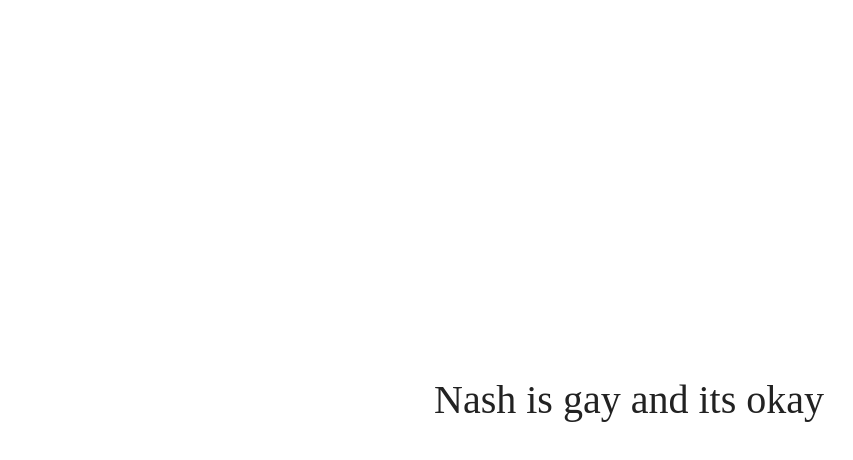
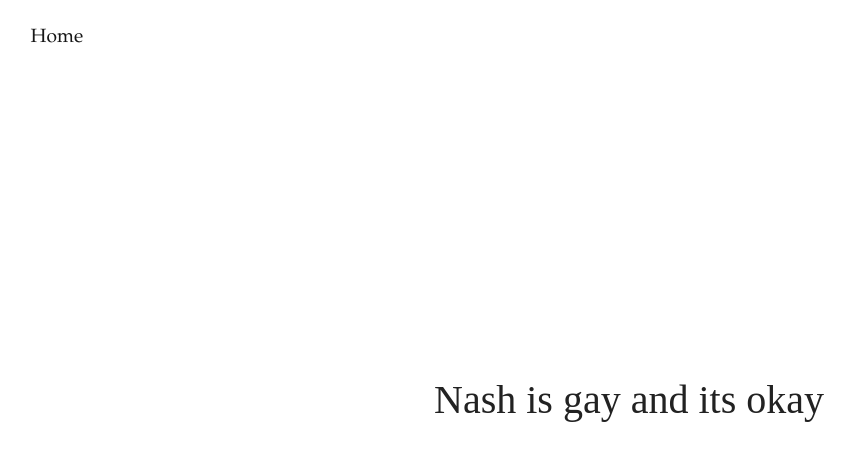
Before and after one commit to gwell11/aymesglidwebsite, a Next.js app: page /about in a window 1280 px wide. Shown: the top 460 px of the page, without its empty margins (11-864 px from the left). Built offline with nearby package versions, Linux system fonts and the light colour scheme; a web font is replaced by a local one.

Commit message:
Add Home button to /home and /about pages

```diff
--- a/src/app/about/page.tsx
+++ b/src/app/about/page.tsx
@@ -1,10 +1,30 @@
-import React from "react";
+"use client";
+import { useRouter } from "next/navigation";
 
 export default function AboutPage() {
+  const router = useRouter();
   return (
     <main
       className="flex flex-col items-center justify-center min-h-screen bg-white"
     >
+      {/* Home button in top-left corner */}
+      <button
+        style={{
+          position: 'absolute',
+          top: '2vh',
+          left: '2vw',
+          fontFamily: 'Papyrus, fantasy',
+          fontSize: '1.2rem',
+          background: 'rgba(255,255,255,0.7)',
+          borderRadius: '8px',
+          padding: '0.5rem 1rem',
+          zIndex: 10,
+          cursor: 'pointer',
+        }}
+        onClick={() => router.push("/")}
+      >
+        Home
+      </button>
       <span style={{ fontFamily: 'cursive', fontSize: '2.5rem', color: '#222' }}>
         Nash is gay and its okay
       </span>
--- a/src/app/home/page.tsx
+++ b/src/app/home/page.tsx
@@ -1,8 +1,11 @@
 
+"use client";
 import Link from "next/link";
 import Mascot from "../../components/Mascot";
+import { useRouter } from "next/navigation";
 
 export default function HomeInner() {
+  const router = useRouter();
   return (
     <main
       className="flex flex-col items-center justify-center min-h-screen"
@@ -13,6 +16,24 @@ export default function HomeInner() {
         backgroundRepeat: 'no-repeat',
       }}
     >
+      {/* Home button in top-left corner */}
+      <button
+        style={{
+          position: 'absolute',
+          top: '2vh',
+          left: '2vw',
+          fontFamily: 'Papyrus, fantasy',
+          fontSize: '1.2rem',
+          background: 'rgba(255,255,255,0.7)',
+          borderRadius: '8px',
+          padding: '0.5rem 1rem',
+          zIndex: 10,
+          cursor: 'pointer',
+        }}
+        onClick={() => router.push("/")}
+      >
+        Home
+      </button>
       <h1 className="text-4xl font-bold mb-6 text-gray-900 dark:text-gray-100">Aymes Glidewell</h1>
       <nav className="flex flex-wrap gap-6 text-lg font-medium">
         <Link href="/about" className="hover:underline">About</Link>
```
Lines whose indentation alone changed are shown as unchanged.
